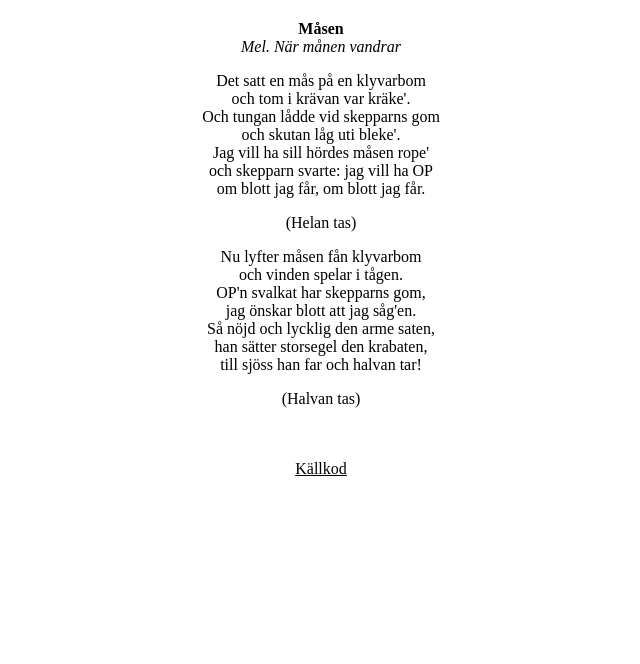
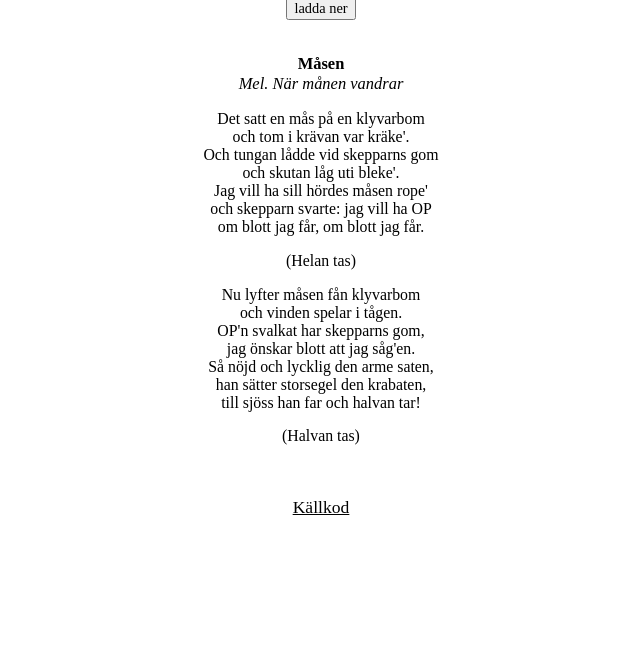
Before and after one commit to lundaTempo/lundaTempo.github.io, an Eleventy site: page songs/masen.md in a window 1280 px wide. Shown: the part 136-800 px from the top of the page, without its empty margins (319-959 px from the left). Built offline with nearby package versions, Linux system fonts and the light colour scheme; Eleventy itself is replaced by a stand-in of ours; files that its build step writes are made by us from their sources.

Commit message:
formatting

```diff
--- a/_includes/song.njk
+++ b/_includes/song.njk
@@ -20,11 +20,13 @@
 <main>
 <div class="content">
 <br>
-<p><b>{{ title }}</b><br>
+<p><div class="songinfo"><b>{{ title }}</b><br>
 <i>Mel. {{ melody }}</i><br>
+</div>
 {% if source %}<i>Från: {{ source }}</i></p>{% endif %}
-
+<div class = "songlyrics">
 {{ content | safe }}
+</div>
 </div>
 </main>
 
--- a/index.njk
+++ b/index.njk
@@ -18,7 +18,7 @@ permalink: /index.html
 <main>
 <h3>Låtar</h3>
 {% for song in collections.songs | sort(false, false, "data.title") %}
-<a href="{{ song.url }}">{{ song.data.title }}</a><br>
+<span class="song-number">{{ loop.index }}.</span> <a href="{{ song.url }}">{{ song.data.title }}</a><br>
 <br>
 {% endfor %}
 
@@ -27,7 +27,7 @@ permalink: /index.html
 <a href="{{ misc.url }}">{{ misc.data.title }}</a><br>
 <br>
 {% endfor %}
-Kommer snart
+Kommer snart!
 </main>
 
 <br>
--- a/partials/footer.js
+++ b/partials/footer.js
@@ -1,6 +1,6 @@
 
 const footer = document.querySelector('footer');
-footer.innerHTML = '<a href="https://github.com/lundaTempo/lundaTempo.github.io">Källkod</a><br><br>';
+footer.innerHTML = '<a href="https://github.com/lundaTempo/lundaTempo.github.io">Källkod</><br><br>';
 
 window.goatcounter = { endpoint: 'https://lundatempo.goatcounter.com/count' };
 const script = document.createElement('script');
--- a/partials/header.js
+++ b/partials/header.js
@@ -1,5 +1,6 @@
 document.querySelector('header').innerHTML = `<a href="/"><h1>lundaTempo</h1></a>
   <button id="theme-toggle" aria-label="växla mörkt läge"></button>
+  <br>
   <button id="copy-link" aria-label="kopiera länk"></button>
   <button id="lucky" aria-label="gå till slumpmässig sång">jag har tur</button><br>`
 
--- a/style.sass
+++ b/style.sass
@@ -3,6 +3,7 @@
 
 *
   text-align: center
+  font-family: 'Times New Roman', Times, serif
 
 :root
   color: black
@@ -28,3 +29,15 @@
 
 :root[data-theme="dark"] a
   color: white
+
+a, .song-number
+  font-size: 1.1em
+
+.songlyrics
+  font-size: 0.99em
+
+.songinfo
+  font-size: 1.03em
+
+button
+  font-size: 0.90em
```
Also changed, not shown: README.md, style.css, 2 other files.
